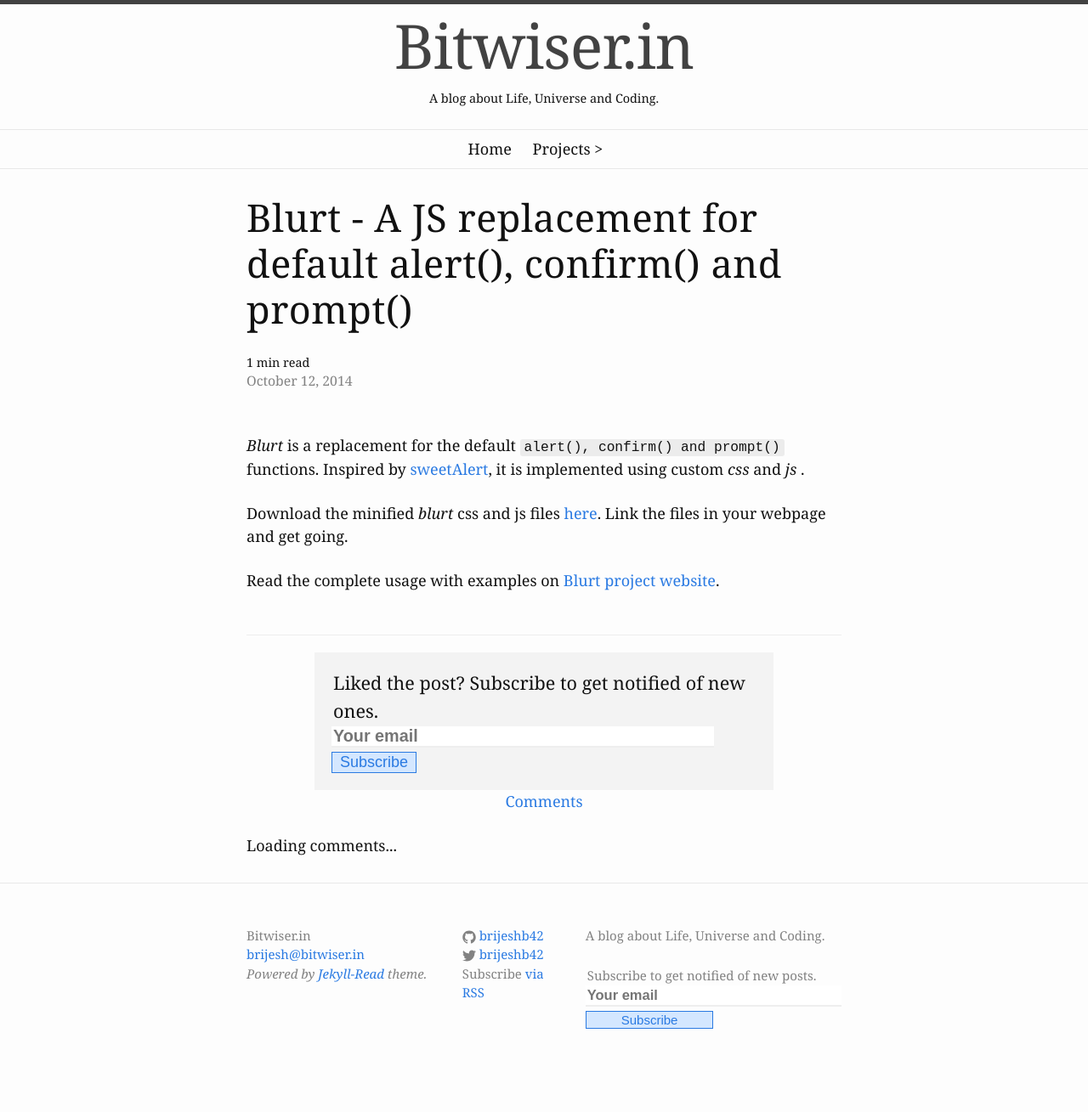
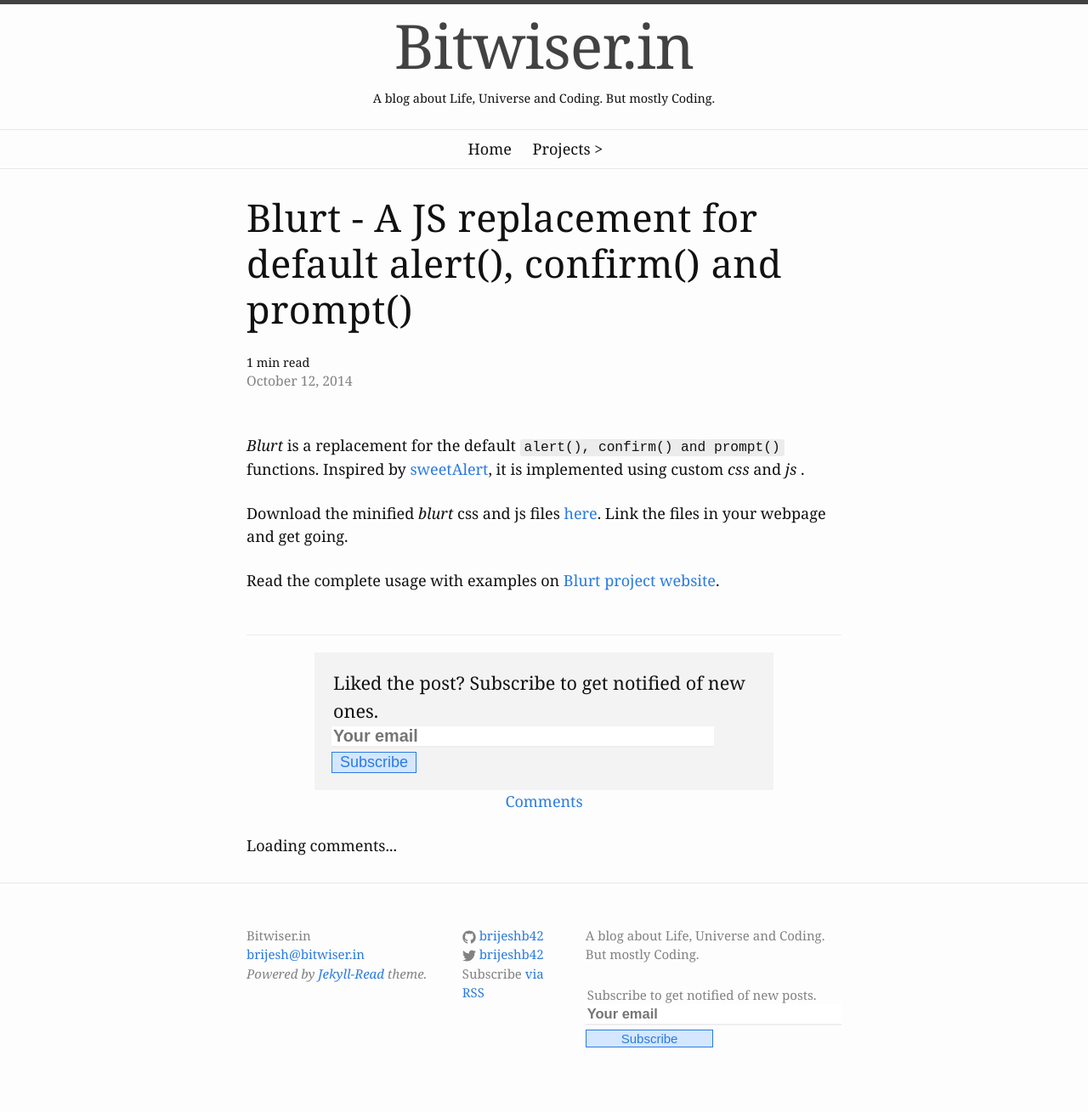
Before and after one commit to brijeshb42/brijeshb42.github.io, a Jekyll site: the page built from _posts/2014-10-12-blurt-a-replacment-for-alert-confirm-and-prompt.md, in a window 1280 px wide. Shown: the whole page at 85% size. Built offline with Jekyll 4.4.1, drawn with Linux system fonts in a browser that asks for light colours; some web fonts are replaced; comment, search, counter and statistics services are not loaded; before the commit the page ends 1286 px from its top, so only the background shows below that.

Commit message:
Changed description

```diff
--- a/_config.yml
+++ b/_config.yml
@@ -10,7 +10,7 @@
 title: Bitwiser.in
 email: brijesh@bitwiser.in
 description: > # this means to ignore newlines until "baseurl:"
-  A blog about Life, Universe and Coding.
+  A blog about Life, Universe and Coding. But mostly Coding.
 baseurl: "" # the subpath of your site, e.g. /blog
 url: "http://bitwiser.in" # the base hostname & protocol for your site
 twitter_username: brijeshb42
```
